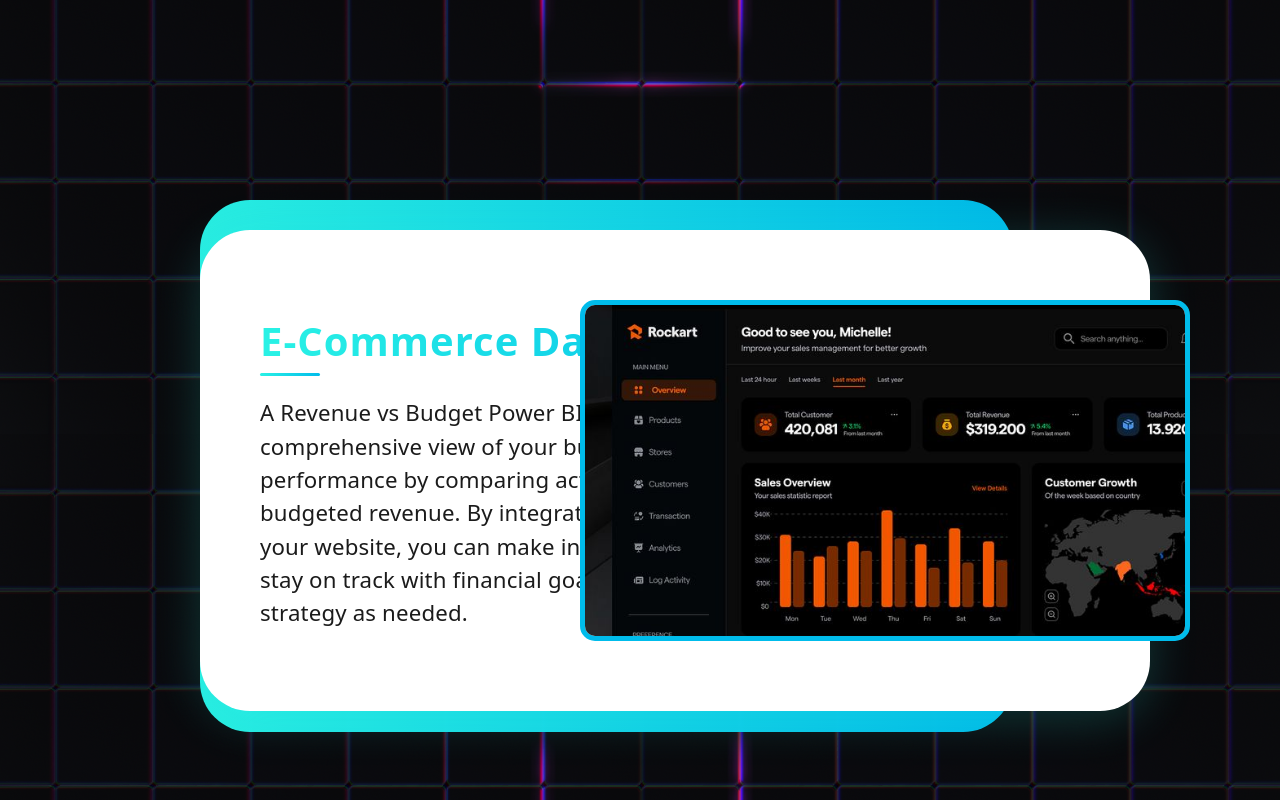
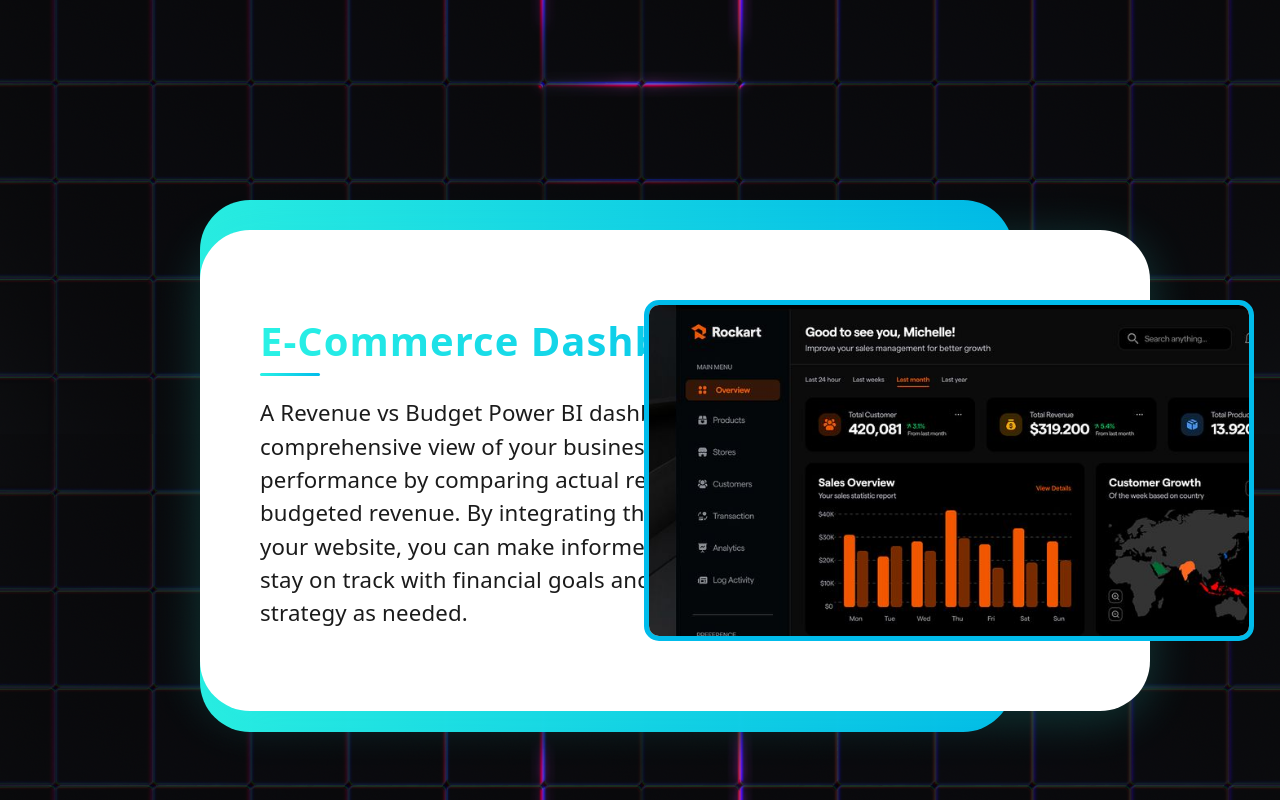
Before and after one commit to prathamchavhan/datanew1deva, a React (Vite) app: page /Projects/Project_main in a window 1280 px wide. Shown: the part 1166-1966 px from the top of the page. Built offline with nearby package versions, Linux system fonts and the light colour scheme; no server answers.

Commit message:
Update projectleft.css

```diff
--- a/src/pages/Projects/projectleft.css
+++ b/src/pages/Projects/projectleft.css
@@ -264,7 +264,7 @@
   width: 610px;
   height: 341px;
   top: 170px;
-  right: 90px;
+  right: 2%;
   border-radius: 15px;
   background: #fff;
   opacity: 1;
```
